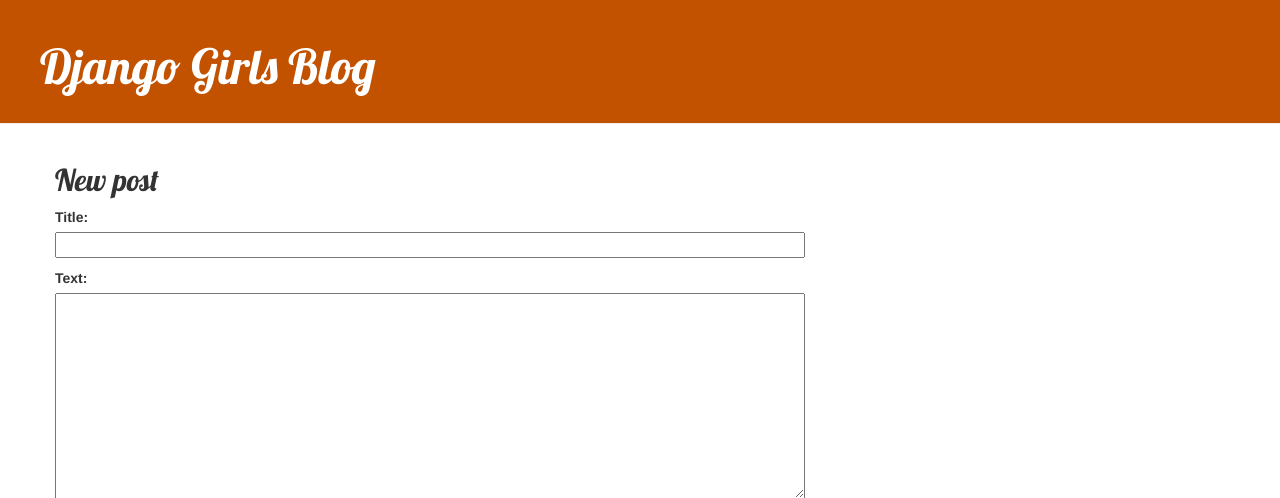
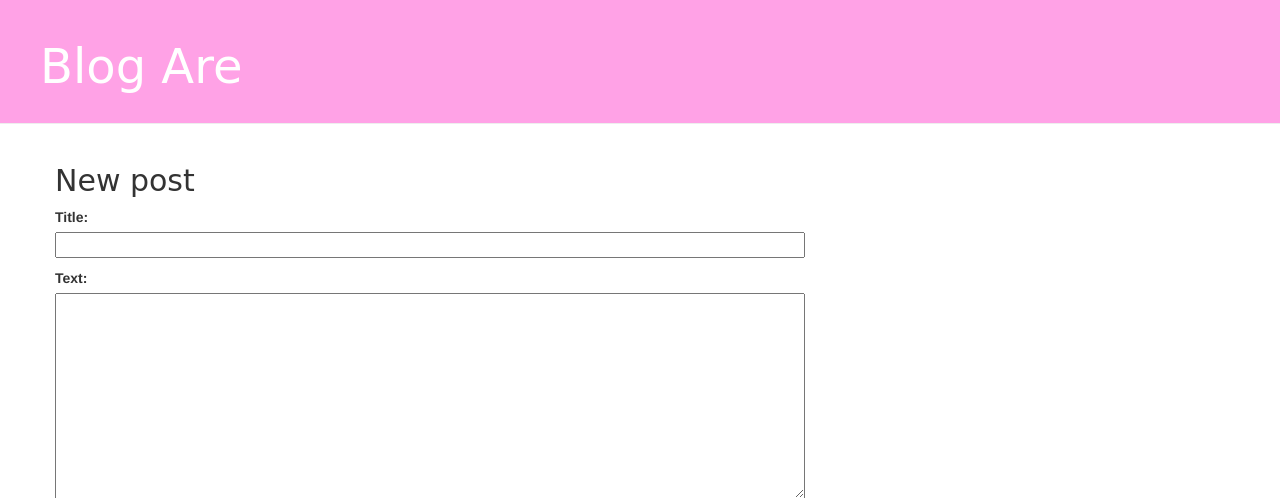
Before and after one commit to AretuzaRaquely/my-first-blog, a Django app: page /post/new/ in a window 1280 px wide. Shown: the top 498 px of the page. Run offline with Django 3.2, Linux system fonts and the light colour scheme; some libraries are stand-ins or nearby versions.

Commit message:
Estilizando css versao 1

```diff
--- a/blog/static/css/blog.css
+++ b/blog/static/css/blog.css
@@ -1,5 +1,5 @@
 .page-header {
-    background-color: #C25100;
+    background-color: #ffa2e6;
     margin-top: 0;
     padding: 20px 20px 20px 40px;
 }
@@ -15,7 +15,7 @@
 }
 
 h1, h2, h3, h4 {
-    font-family: 'Lobster', cursive;
+    font-family: 'Jersey 25', cursive;
 }
 
 .date {
@@ -42,5 +42,5 @@
 }
 
 .post h2 a, .post h2 a:visited {
-    color: #000000;
+    color: #c50090;
 }
--- a/blog/templates/blog/base.html
+++ b/blog/templates/blog/base.html
@@ -13,7 +13,7 @@
             {% if user.is_authenticated %}
                 <a href="{% url 'post_new' %}" class="top-menu"><span class="glyphicon glyphicon-plus"></span></a>
             {% endif %}
-            <h1><a href="/">Django Girls Blog</a></h1>
+            <h1><a href="/">Blog Are</a></h1>
         </div>
         <div class="content container">
             <div class="row">
```
